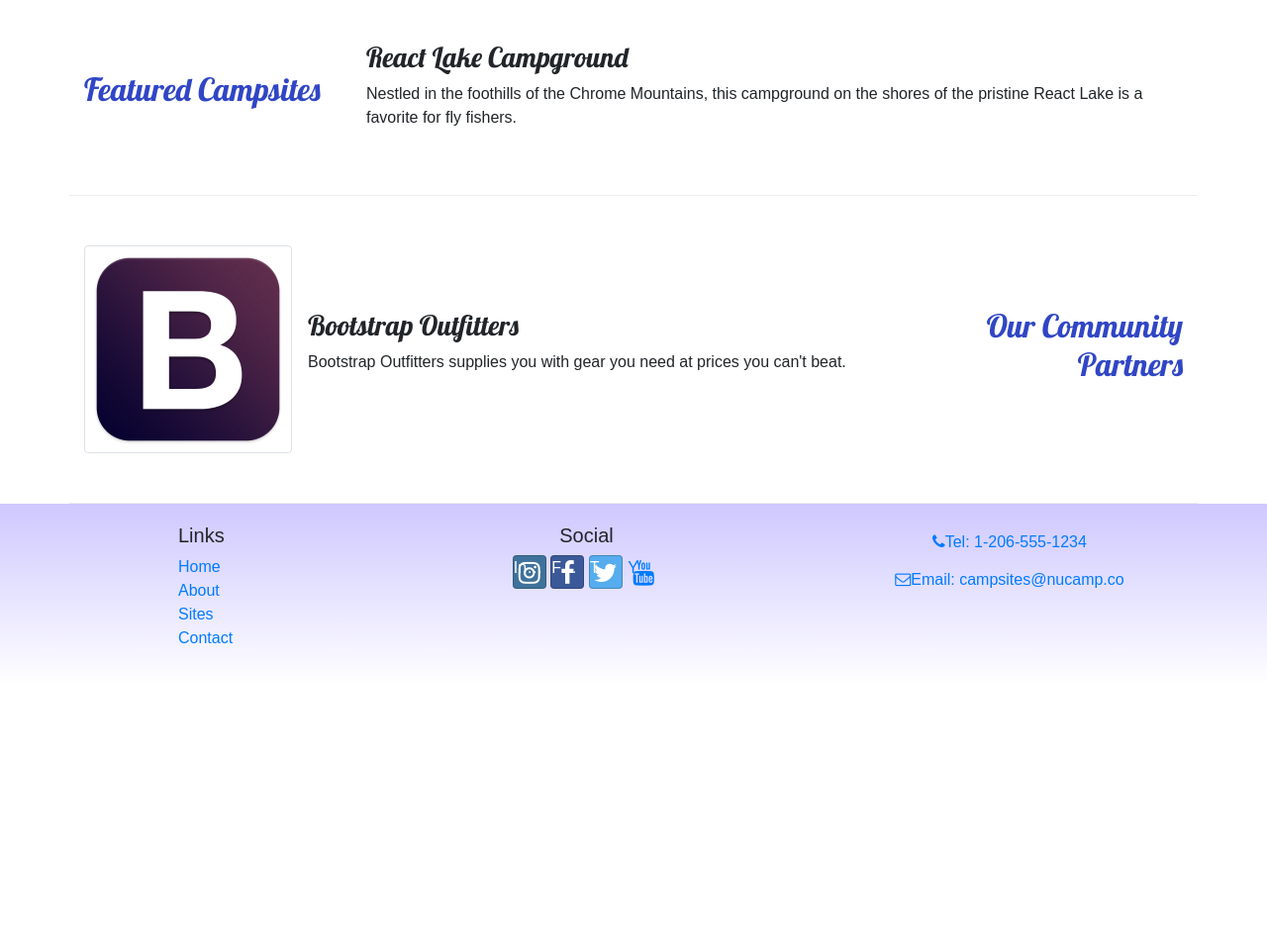
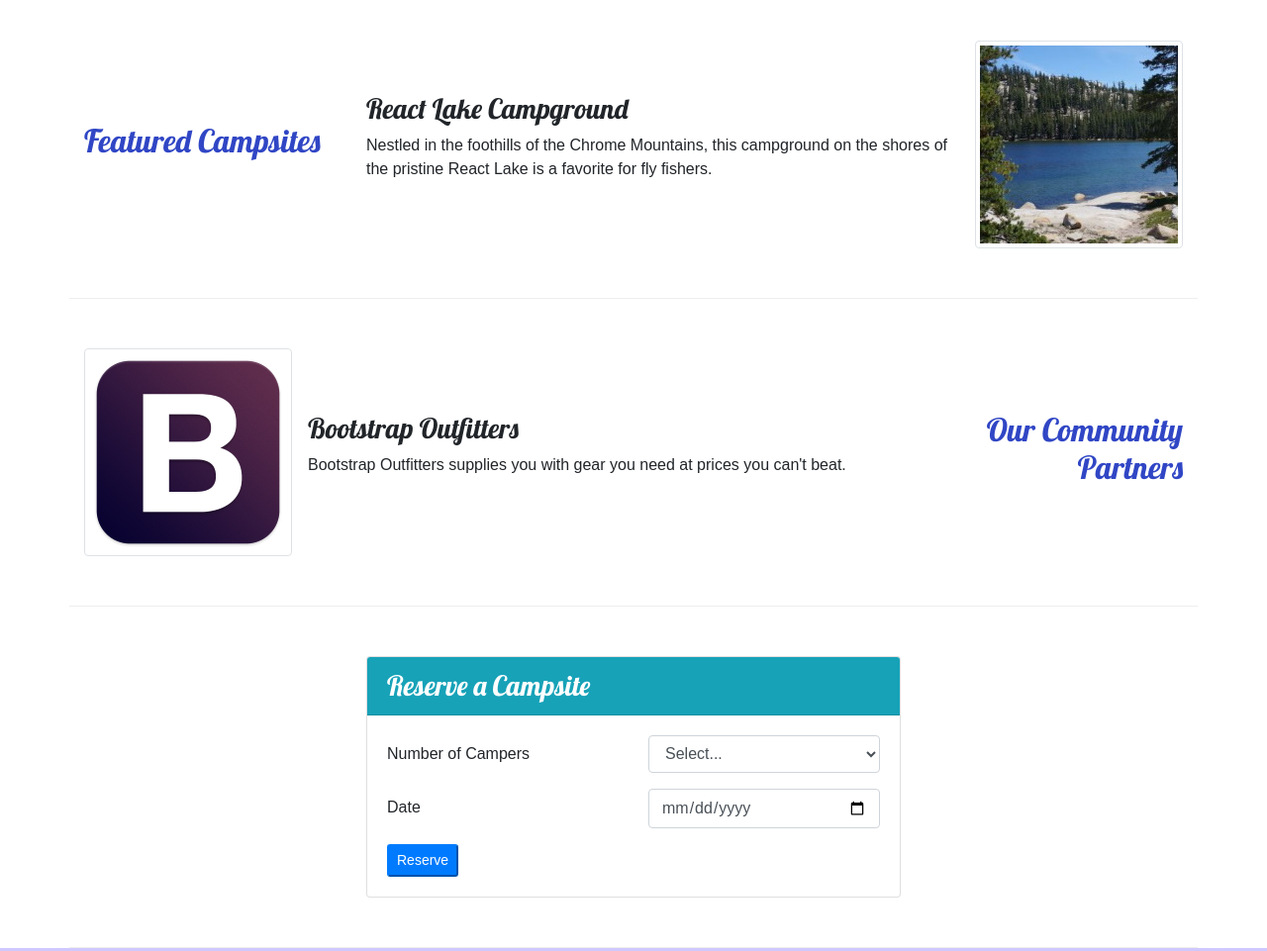
Before and after one commit to daledezma/nucampsite, a website: page index.html in a window 1280 px wide. Shown: the part 540-1501 px from the top of the page at 99% size. Before the commit the page ends 1233 px from the top, so only its background shows below. Drawn offline with nearby package versions, Linux system fonts and the light colour scheme.

Commit message:
reserve form

```diff
--- a/index.html
+++ b/index.html
@@ -22,9 +22,12 @@
                 <div class="col-4 col-sm-3 col-md-2 align-self-center">
                     <img src="img/logo.png" class="img-fluid" />
                 </div>
-                <div class="col">
+                <div class="col align-self-center">
                     <h1>NuCamp</h1>
                     <h2>a better way to camp</h2>
+                </div>
+                <div class="col-md-4 col-xl-3 align-self-center mt-4">
+                    <a class="btn-info btn-lg text-white" href="#reserveForm">Reserve Campsite</a>
                 </div>
             </div>
         </div>
@@ -53,7 +56,7 @@
                     <h2 class="text-sm-right">Discover & Review</h2>
                 </div>
                 <div class="col">
-                    <div class="media">\
+                    <div class="media">
                         <img class="d-flex mr-3 img-thumbnail" src="img/breadcrumb-trail-thumb.jpg" alt="Breadcrumb Trail thumbnail" />
                         <div class="media-body align-self-center">
                             <h3>Our Campsites</h3>
@@ -70,9 +73,14 @@
                     <h2>Featured Campsites</h2>
                 </div>
                 <div class="col">
-                    <h3>React Lake Campground</h3>
-                        <p class="d-none d-sm-block">Nestled in the foothills of the Chrome Mountains, this campground on the shores of the pristine
+                    <div class="media">
+                        <img class="order-last d-flex ml-3 img-thumbnail" src="img/react-lake-thumb.jpg" alt="React Lake thumbnail" />
+                        <div class="media-body align-self-center">
+                            <h3>React Lake Campground</h3>
+                            <p class="d-none d-sm-block">Nestled in the foothills of the Chrome Mountains, this campground on the shores of the pristine
                             React Lake is a favorite for fly fishers. </p>
+                        </div>
+                    </div>
                 </div>
             </div>
         </div>
@@ -87,7 +95,46 @@
                     <img class="d-flex mr-3 img-thumbnail " src="img/bootstrap-thumb.png" alt="Bootstrap Outfitters">
                     <div class="media-body align-self-center">
                         <h3>Bootstrap Outfitters</h3>
-                        <p class="d-none d-sm-block">Bootstrap Outfitters supplies you with gear you need at prices you can't beat. </p>
+                        <p class="d-none d-sm-block">Bootstrap Outfitters supplies you with gear you need at prices you can't beat.</p>
+                    </div>
+                </div>
+            </div>
+        </div>
+    </div>
+
+    <div class="container">
+        <div class="row row-content align-items-center">
+            <div class="col-sm-6 mx-auto">
+                <div class="card">
+                    <h3 class="card-header bg-info text-white">Reserve a Campsite</h3>
+                    <div class="card-body">
+                        <form>
+                            <div class="form-group row">
+                                <label for="numCampers" class="col-sm-6 col-form-label">Number of Campers</label>
+                                <div class="col">
+                                    <select class="form-control" name="numCampers" id="numCampers">
+                                        <option>Select...</option>
+                                        <option>1</option>
+                                        <option>2</option>
+                                        <option>3</option>
+                                        <option>4</option>
+                                        <option>5</option>
+                                        <option>6</option>
+                                    </select>
+                                </div>
+                            </div>
+                            <div class="form-group row">
+                                <label for="date" class="col-sm-6 col-form-label">Date</label>
+                                <div class="col">
+                                    <input class="form-control" type="date" id="date" name="date" placeholder="mm/dd/yy">
+                                </div>
+                            </div>
+                            <div class="row">
+                                <div class="col">
+                                    <button class="btn-primary btn-sm text-white" type="submit" id="reserveForm">Reserve</button>
+                                </div>
+                            </div>
+                        </form>
                     </div>
                 </div>
             </div>
@@ -108,10 +155,10 @@
                 </div>
                 <div class="col-6 col-sm-5 text-center">
                     <h5>Social</h5>
-                    <a class="btn btn-social-icon btn-instagram" href="https://instagram.com/"><i class="fa fa-instagram"></i>Instagram </a>
-                    <a class="btn btn-social-icon btn-facebook" href="https://facebook.com/"><i class="fa fa-facebook"></i>Facebook </a>
-                    <a class="btn btn-social-icon btn-twitter" href="https://twitter.com/"><i class="fa fa-twitter"></i>Twitter </a>
-                    <a class="btn btn-social-icon btn-youtube" href="https://youtube.com/"><i class="fa fa-youtube"></i>YouTube </a>
+                    <a class="btn btn-social-icon btn-instagram" href="https://instagram.com/"><i class="fa fa-instagram"></i>Instagram</a>
+                    <a class="btn btn-social-icon btn-facebook" href="https://facebook.com/"><i class="fa fa-facebook"></i>Facebook</a>
+                    <a class="btn btn-social-icon btn-twitter" href="https://twitter.com/"><i class="fa fa-twitter"></i>Twitter</a>
+                    <a class="btn btn-social-icon btn-youtube" href="https://youtube.com/"><i class="fa fa-youtube"></i>YouTube</a>
                 </div>
                 <div class="col-sm-4 text-center">
                     <a role="button" class="btn btn-link" href="tel:+12065551234"><i class="fa fa-phone"></i>Tel: 1-206-555-1234<br /></a>
```
